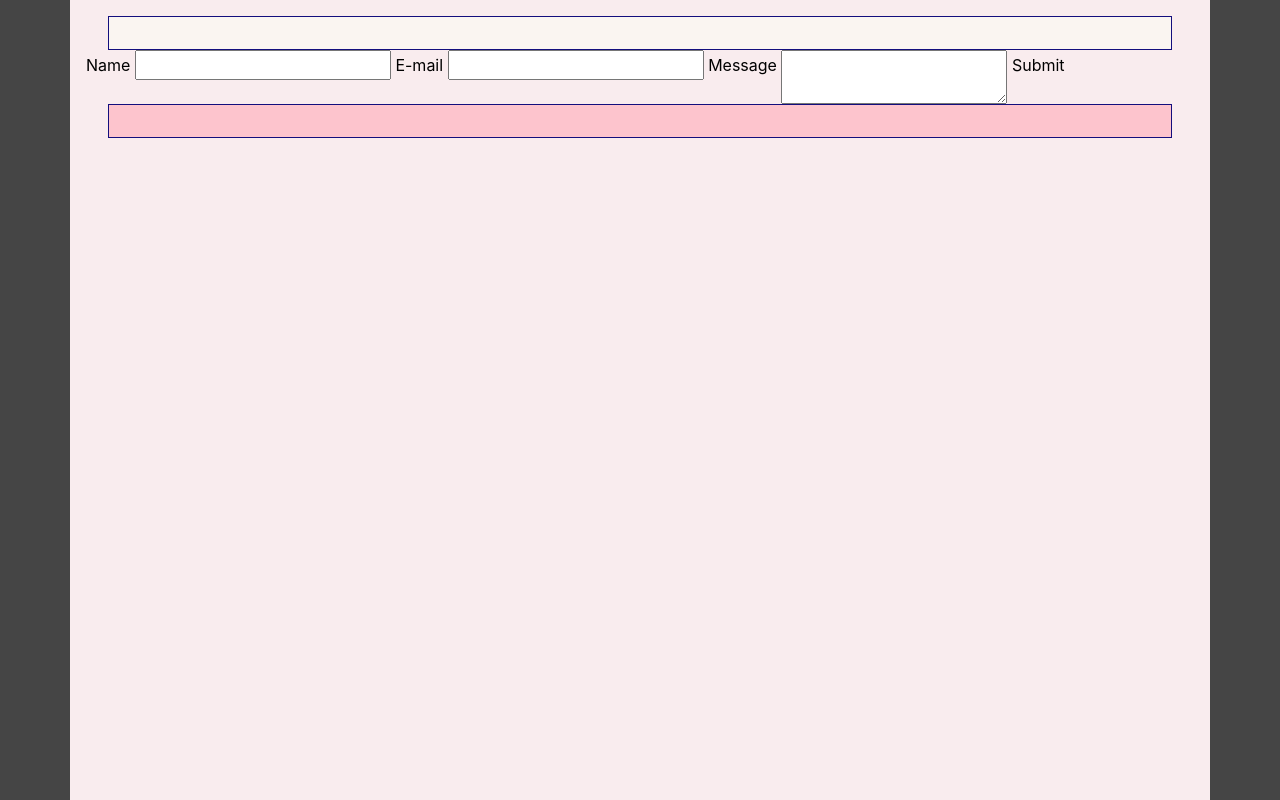
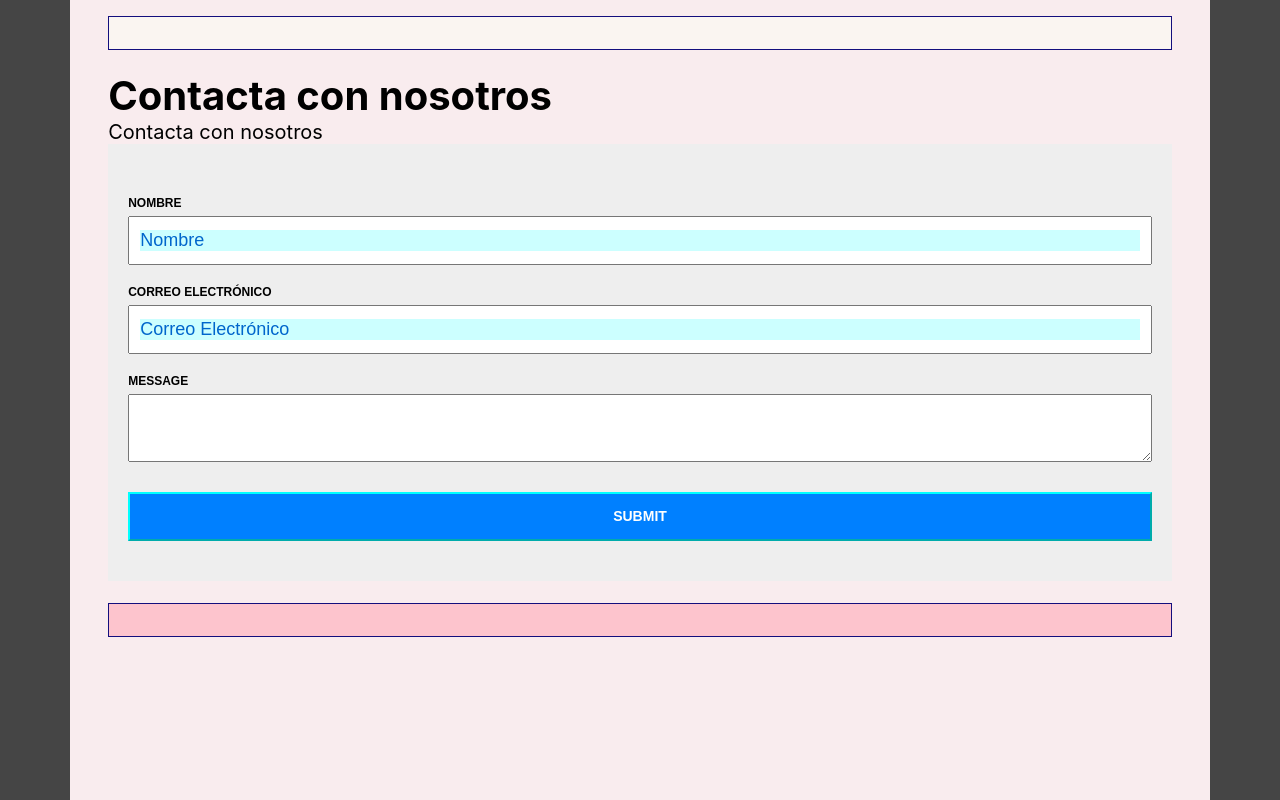
Before and after one commit to tonihckt/gulp4-sass-bootstrap, a website: page src/contact.html in a window 1280 px wide. Drawn offline with Linux system fonts and the light colour scheme.

Commit message:
form-contact

```diff
--- a/src/assets/scss/02._base/_reset.scss
+++ b/src/assets/scss/02._base/_reset.scss
@@ -164,6 +164,10 @@ article > * + * {
   margin-bottom: 0;
 }
 
+// *:focus {
+//   outline: none;
+// }
+
 /* Inherit fonts for inputs and buttons */
 input,
 button,
--- a/src/assets/scss/04._layout/_forms.scss
+++ b/src/assets/scss/04._layout/_forms.scss
@@ -36,6 +36,8 @@
     //   grid-column-gap: 38px;
     //   grid-row-gap: 22px;
     //   grid-template-columns: 1fr 1fr;
+    clear: both;
+    overflow: hidden;
     }
     &__field {
       margin-bottom: 20px;
--- a/src/assets/scss/04._layout/_newsletter-flow.scss
+++ b/src/assets/scss/04._layout/_newsletter-flow.scss
@@ -10,10 +10,9 @@
   padding: 2%;
   // background:#a5c3e2;
   @include opacity(1);
-    @include border(5px,solid,rgba(14, 36, 58, 0.66),all);
+  @include border(5px, solid, rgba(14, 36, 58, 0.66), all);
   @include border-radius(1em);
   // @include box-shadow(0, 5px, 5px, rgba(0, 0, 0, 0.7));
-
 
   &__wrapper {
     margin: 0 auto;
@@ -29,15 +28,13 @@
     // color: $co-textgrey;
   }
 
-    &__icon{
+  &__icon {
     // background-image: url("");
     // background-repeat: no-repeat, repeat;
     // background-color: #cccccc;
   }
 
-    &__icon-img{
-
-
+  &__icon-img {
   }
 
   // .icon__add-friend{
@@ -49,24 +46,29 @@
   //     }
   // }
 
-    &__form {}
-
+  &__form {
+  }
 }
 
 .c-subscribe-modal {
-    @include border(5px,solid,rgba(14, 36, 58, 0.66),all);
+  @include border(5px, solid, rgba(14, 36, 58, 0.66), all);
 
-    &__wrapper {}
-    &__content {}
-    &__close {}
-    &__title {}
-    &__desc {}
-    &__form {}
-
+  &__wrapper {
+  }
+  &__content {
+  }
+  &__close {
+  }
+  &__title {
+  }
+  &__desc {
+  }
+  &__form {
+  }
 }
 
 .c-unsubscribe {
-    @include border(5px,solid,rgba(14, 36, 58, 0.66),all);
+  @include border(5px, solid, rgba(14, 36, 58, 0.66), all);
 
   &__wrapper {
     max-width: 500px;
@@ -83,7 +85,8 @@
     // color: $co-textgrey;
   }
 
-    &__form {}
+  &__form {
+  }
 
   &.loading {
     position: relative;
@@ -101,14 +104,92 @@
       @include background("icons/icon-loading.svg", center, 100%);
     }
   }
+}
+
+.c-contact {
+  $this: &;
+  padding: 2%;
+  // background:#a5c3e2;
+  // @include opacity(1);
+  // @include border(5px,solid,rgba(14, 36, 58, 0.66),all);
+  // @include border-radius(1em);
+  // @include box-shadow(0, 5px, 5px, rgba(0, 0, 0, 0.7));
+
+  &__wrapper {
+    margin: 0 auto;
+  }
+
+  &__title {
+    @include fs-big;
+    font-weight: $fw-bold;
+  }
+
+  &__desc {
+    @include fs-medium;
+    // color: $co-textgrey;
+  }
+
+  &__icon {
+    // background-image: url("");
+    // background-repeat: no-repeat, repeat;
+    // background-color: #cccccc;
+  }
+
+  &__icon-img {
+  }
+
+  // .icon__add-friend{
+  //     path {
+  //         fill: #72a200;
+  //     }
+  //     &:hover path {
+  //         fill: #72a200;
+  //     }
+  // }
+
+  &__form {
+    &:focus-within {
+      background: $clr-black;
+      outline: 3px solid $clr-black;
+      color: red;
+    }
+
+    &.c-form {
+      background: #eee;
+      padding: 20px;
+
+      input[type=name]:focus,
+      input[type=text]:focus,
+      input[type=email]:focus,
+      textarea:focus {
+        outline: 0;
+        border: 2px solid red;
+        background: $clr-base;
+        // width: 50%;
+        }
+
+      #{$this} {
+        &__items {
+        }
+
+        &__input {
+            &--name {}
+            &--email {}
+        }
+
+        &__label {
+        }
 
       }
 
+    }
+  }
+}
+
 @include media-breakpoint-down(xs) {
-
   .c-form {
-
-        &__field, &__action {
+    &__field,
+    &__action {
       display: block;
       width: 100%;
       margin-bottom: 10px;
@@ -117,6 +198,5 @@
     &__submit {
       width: 100%;
     }
-
   }
 }
--- a/src/contact.html
+++ b/src/contact.html
@@ -1,9 +1,12 @@
-<!doctype html>
+<!DOCTYPE html>
 <html lang="es">
   <head>
-    <meta charset="utf-8">
-    <meta name="viewport" content="width=device-width, initial-scale=1, shrink-to-fit=no">
-    <link rel="stylesheet" href="assets/css/main.css">
+    <meta charset="utf-8" />
+    <meta
+      name="viewport"
+      content="width=device-width, initial-scale=1, shrink-to-fit=no"
+    />
+    <link rel="stylesheet" href="assets/css/main.css" />
 
     <title>Hello, world!</title>
   </head>
@@ -13,23 +16,61 @@
         <!-- Header content -->
       </header>
 
+      <main>
+        <!-- Contact form content -->
+        <div class="c-contact">
+          <h3 class="c-contact__title">Contacta con nosotros</h3>
+          <h4 class="c-contact__desc">
+            Contacta con nosotros
+          </h4>
 
-      <main>
+          <form class="c-contact__form c-form" method="post" action="">
+            <div class="c-form__message"></div>
 
-        <!-- Contact content -->
-        <div class="kwes-form">
-          <form method="POST" action="https://kwes.io/api/foreign/forms/youruniqueid">
-            <label for="name">Name</label>
-            <input type="text" name="name" id="name" rules="required">
-            <label for="email">E-mail</label>
-            <input type="email" name="email" id="email" rules="required|email|max:255">
-            <label for="message">Message</label>
-            <textarea name="message" id="message" rules="required"></textarea>
-            <button type="submit">Submit</button>
+            <div class="c-form__items">
+              <div class="c-form__field">
+                <label class="c-form__label" for="name">Nombre</label>
+                <input
+                  class="c-form__input c-form__input--name"
+                  type="text"
+                  name="name"
+                  id="name"
+                  rules="required"
+                  placeholder="Nombre"
+                />
+              </div>
+
+              <div class="c-form__field">
+                <label class="c-form__label" for="email"
+                  >Correo electrónico</label
+                >
+                <input
+                  class="c-form__input c-form__input--name"
+                  type="email"
+                  name="email"
+                  id="email"
+                  rules="required|email|max:255"
+                  placeholder="Correo Electrónico"
+                />
+              </div>
+
+              <div class="c-form__field">
+                <label class="c-form__label" for="message">Message</label>
+                <textarea
+                  class="c-form__input"
+                  name="message"
+                  id="message"
+                  rules="required"
+                ></textarea>
+              </div>
+
+              <div class="c-form__field c-form__action">
+                <input type="submit" value="Submit" class="c-form__submit" />
+              </div>
+            </div>
           </form>
         </div>
-        <!-- /Contact content -->
-
+        <!-- /Contact form content -->
       </main>
 
       <aside>
```
Also changed, not shown: src/assets/css/main.css. Lines whose indentation alone changed are shown as unchanged.
